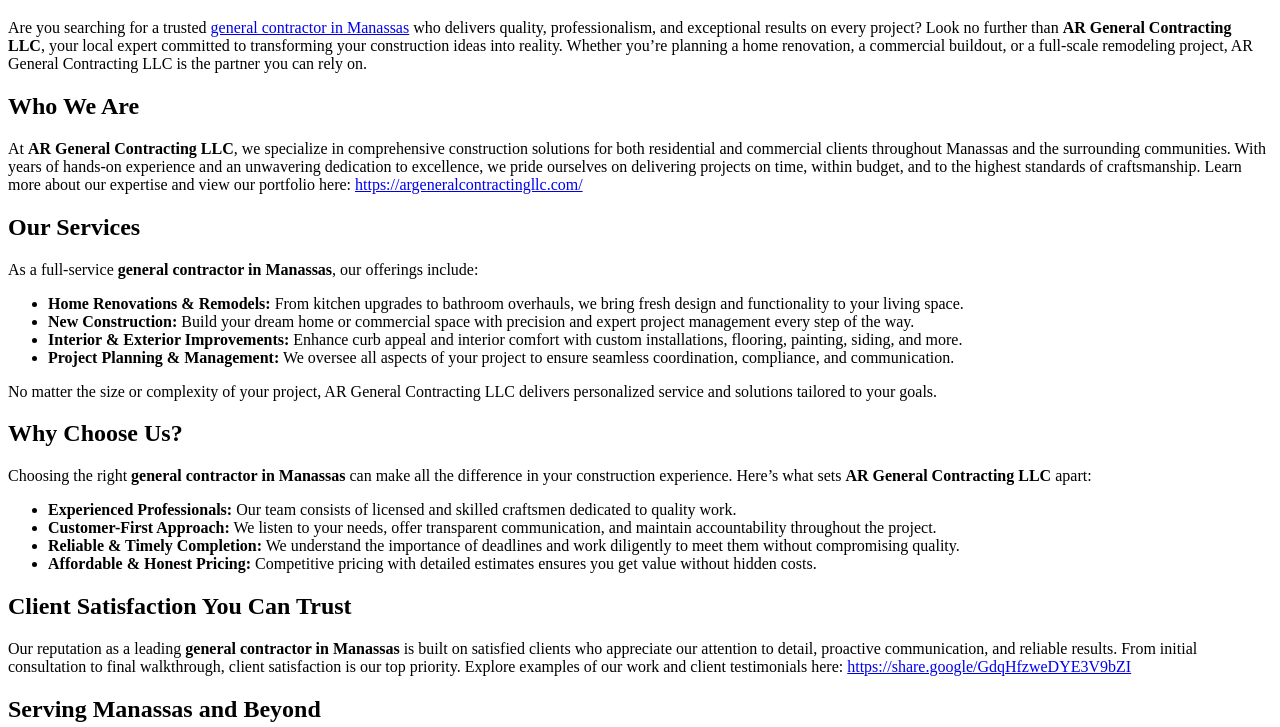
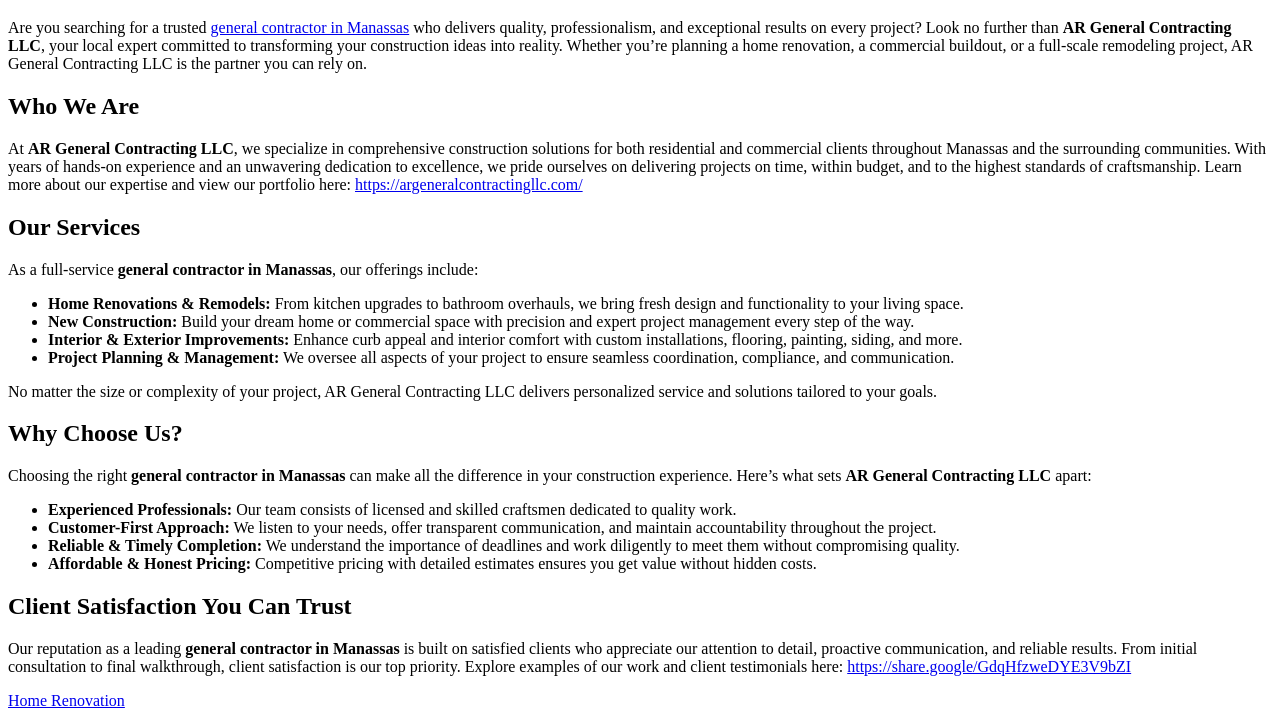
Before and after one commit to williammoris9/General-contractor, a plain HTML site: page index.html in a window 1280 px wide. Shown: the part 61-788 px from the top of the page. Drawn offline with Linux system fonts and the light colour scheme.

Commit message:
Update index.html

```diff
--- a/index.html
+++ b/index.html
@@ -34,6 +34,7 @@
 
     <h2>Client Satisfaction You Can Trust</h2>
     <p>Our reputation as a leading <strong>general contractor in Manassas</strong> is built on satisfied clients who appreciate our attention to detail, proactive communication, and reliable results. From initial consultation to final walkthrough, client satisfaction is our top priority. Explore examples of our work and client testimonials here: <a href="https://share.google/GdqHfzweDYE3V9bZI">https://share.google/GdqHfzweDYE3V9bZI</a></p>
+<a href="https://damianpap.codeberg.page/homerenovation/" target="_blank" rel="noopener noreferrer">Home Renovation</a>
 
     <h2>Serving Manassas and Beyond</h2>
     <p>AR General Contracting LLC is proud to serve homeowners, property managers, and business owners in Manassas and nearby communities. Whether you’re updating a single room or starting a major construction project, we bring professionalism, expertise, and passion to every job.</p>
```
